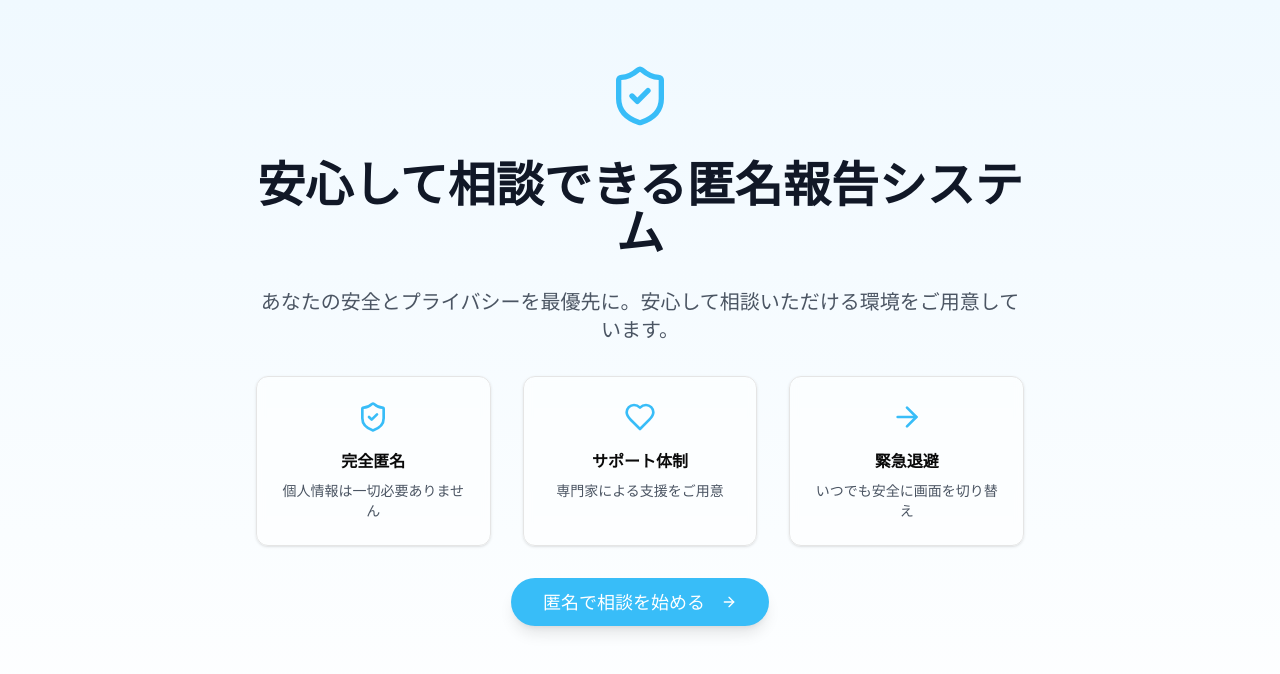
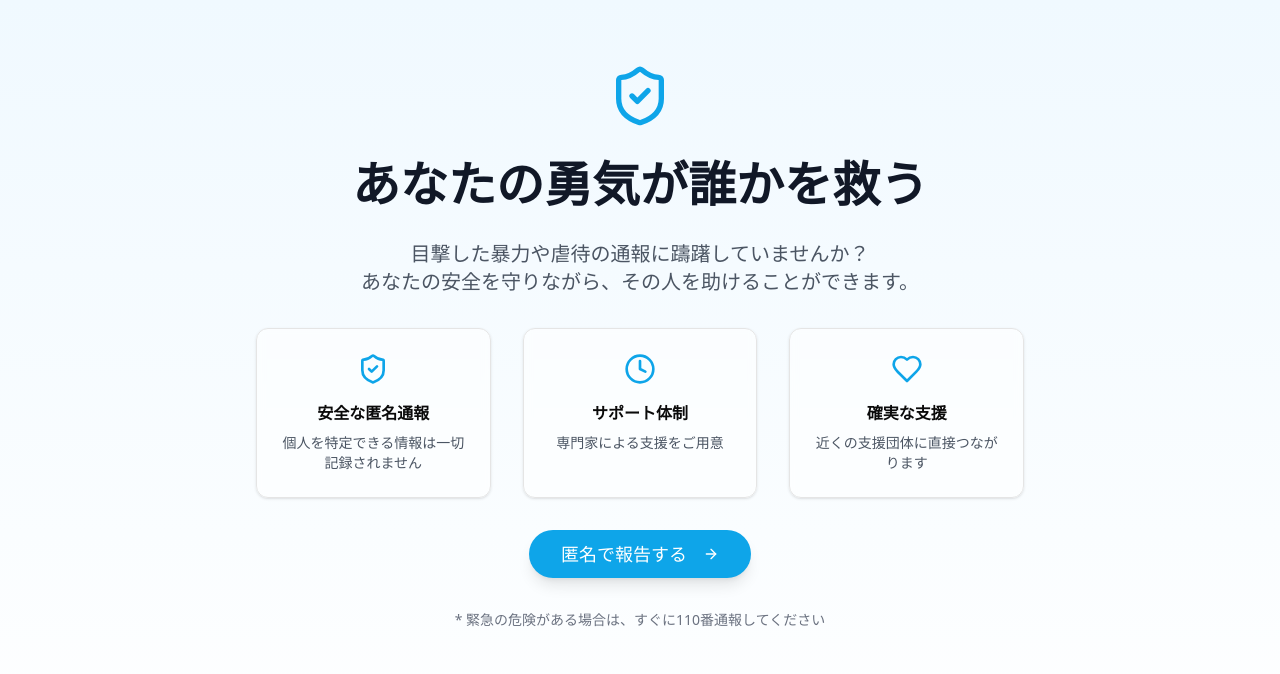
Before and after one commit to OBookBook/SOSConnect, a Next.js app: page / in a window 1280 px wide. Shown: the top 674 px of the page. Built offline with nearby package versions, Linux system fonts and the light colour scheme.

Commit message:
refact TopPage

```diff
--- a/app/page.tsx
+++ b/app/page.tsx
@@ -3,7 +3,7 @@
 import Link from "next/link";
 import { Card } from "@/components/ui/card";
 import { Button } from "@/components/ui/button";
-import { ShieldCheck, ArrowRight, Heart } from "lucide-react";
+import { ShieldCheck, ArrowRight, Heart, Clock } from "lucide-react";
 
 export default function Home() {
   return (
@@ -11,28 +11,30 @@ export default function Home() {
       <main className="container mx-auto px-4 py-16">
         <div className="max-w-3xl mx-auto text-center space-y-8">
           <div className="flex justify-center items-center mb-8">
-            <ShieldCheck className="h-16 w-16 text-sky-400" />
+            <ShieldCheck className="h-16 w-16 text-sky-500" />
           </div>
 
           <h1 className="text-4xl md:text-5xl font-bold text-gray-900 dark:text-white mb-4">
-            安心して相談できる匿名報告システム
+            あなたの勇気が誰かを救う
           </h1>
 
           <p className="text-xl text-gray-600 dark:text-gray-300 mb-8">
-            あなたの安全とプライバシーを最優先に。安心して相談いただける環境をご用意しています。
+            目撃した暴力や虐待の通報に躊躇していませんか？
+            <br />
+            あなたの安全を守りながら、その人を助けることができます。
           </p>
 
           <div className="grid gap-8 md:grid-cols-3 mb-12">
             <Card className="p-6 text-center hover:shadow-lg transition-shadow bg-white/50 backdrop-blur-sm">
-              <ShieldCheck className="h-8 w-8 mx-auto mb-4 text-sky-400" />
-              <h3 className="font-semibold mb-2">完全匿名</h3>
+              <ShieldCheck className="h-8 w-8 mx-auto mb-4 text-sky-500" />
+              <h3 className="font-semibold mb-2">安全な匿名通報</h3>
               <p className="text-sm text-gray-600 dark:text-gray-400">
-                個人情報は一切必要ありません
+                個人を特定できる情報は一切記録されません
               </p>
             </Card>
 
             <Card className="p-6 text-center hover:shadow-lg transition-shadow bg-white/50 backdrop-blur-sm">
-              <Heart className="h-8 w-8 mx-auto mb-4 text-sky-400" />
+              <Clock className="h-8 w-8 mx-auto mb-4 text-sky-500" />
               <h3 className="font-semibold mb-2">サポート体制</h3>
               <p className="text-sm text-gray-600 dark:text-gray-400">
                 専門家による支援をご用意
@@ -40,10 +42,10 @@ export default function Home() {
             </Card>
 
             <Card className="p-6 text-center hover:shadow-lg transition-shadow bg-white/50 backdrop-blur-sm">
-              <ArrowRight className="h-8 w-8 mx-auto mb-4 text-sky-400" />
-              <h3 className="font-semibold mb-2">緊急退避</h3>
+              <Heart className="h-8 w-8 mx-auto mb-4 text-sky-500" />
+              <h3 className="font-semibold mb-2">確実な支援</h3>
               <p className="text-sm text-gray-600 dark:text-gray-400">
-                いつでも安全に画面を切り替え
+                近くの支援団体に直接つながります
               </p>
             </Card>
           </div>
@@ -51,12 +53,16 @@ export default function Home() {
           <Link href="/report" className="inline-block">
             <Button
               size="lg"
-              className="bg-sky-400 hover:bg-sky-500 text-white px-8 py-6 text-lg rounded-full shadow-lg hover:shadow-xl transition-all"
+              className="bg-sky-500 hover:bg-sky-600 text-white px-8 py-6 text-lg rounded-full shadow-lg hover:shadow-xl transition-all"
             >
-              匿名で相談を始める
+              匿名で報告する
               <ArrowRight className="ml-2 h-5 w-5" />
             </Button>
           </Link>
+
+          <p className="text-sm text-gray-500 dark:text-gray-400 mt-6">
+            * 緊急の危険がある場合は、すぐに110番通報してください
+          </p>
         </div>
       </main>
     </div>
```
